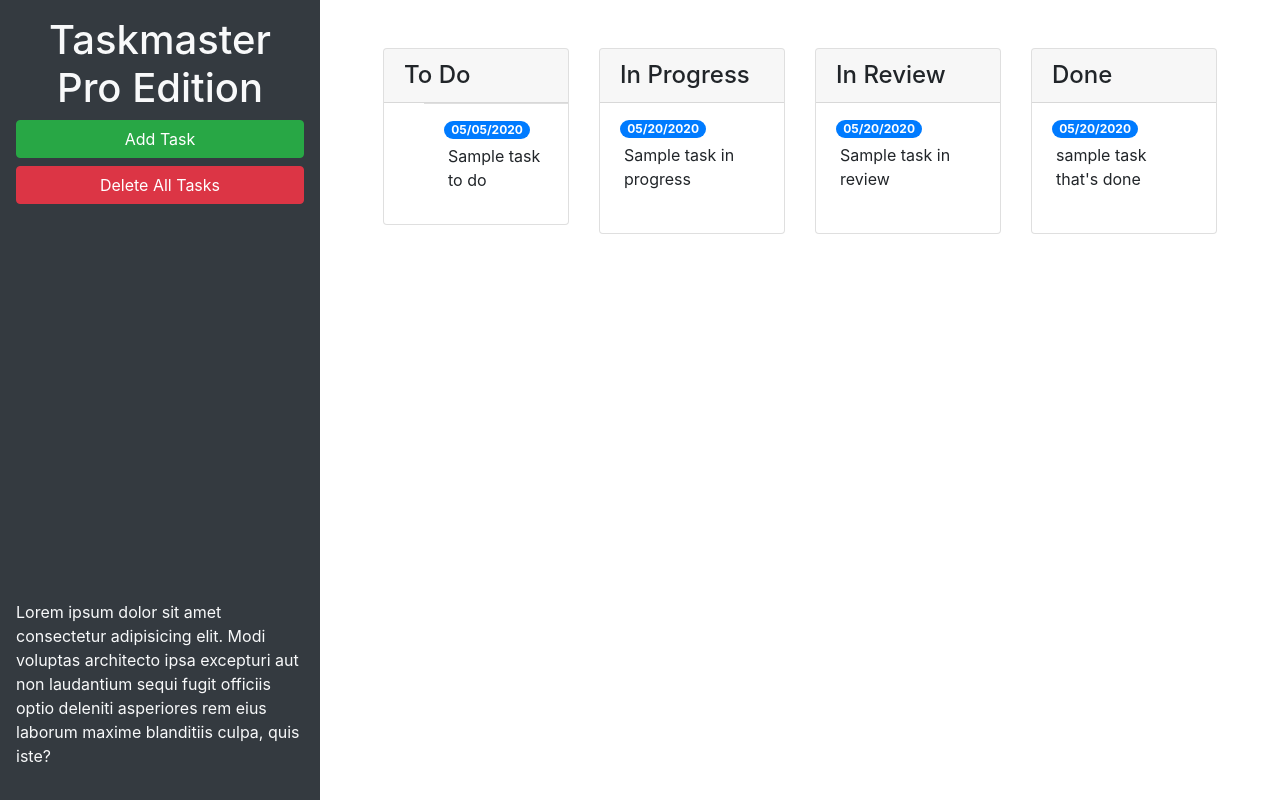
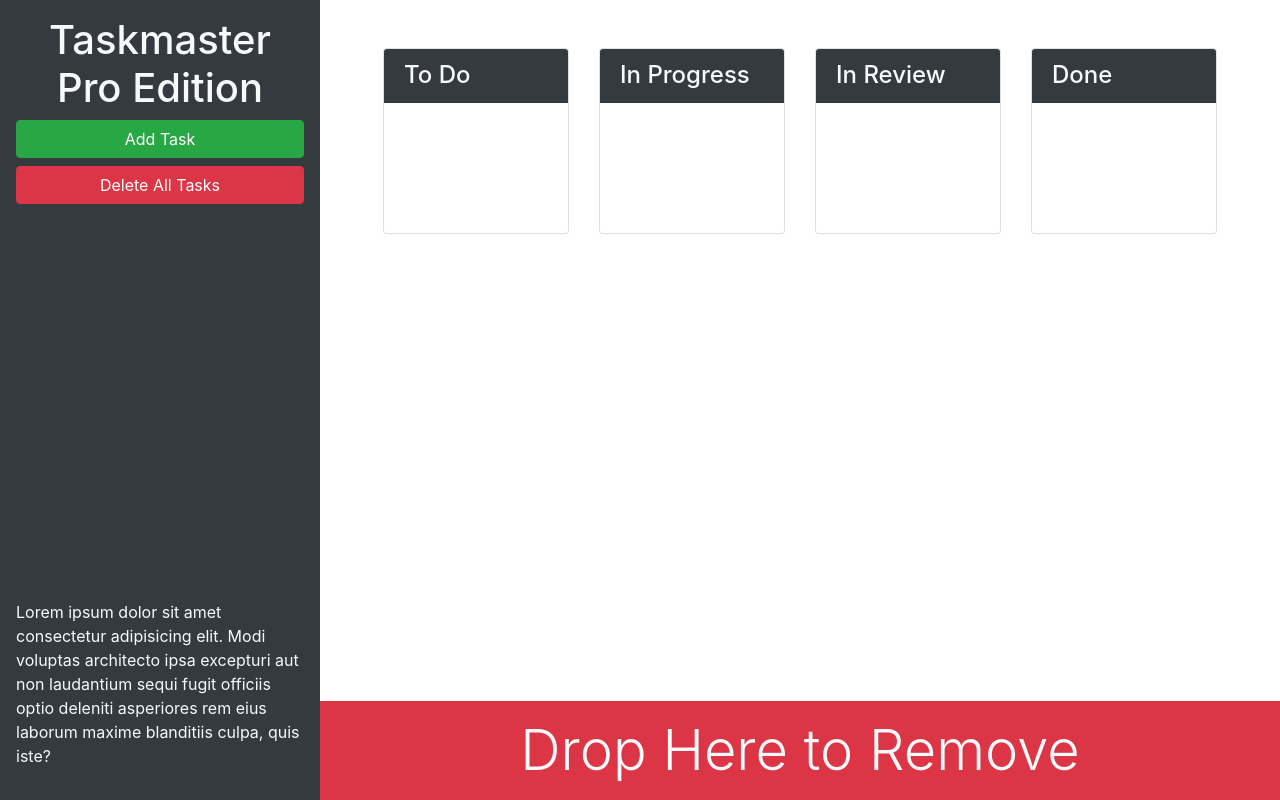
Before and after one commit to Kurdiamina3/taskmaster-pro, a plain HTML site: page index.html in a window 1280 px wide. Drawn offline with nearby package versions, Linux system fonts and the light colour scheme.

Commit message:
boot strap customizing

```diff
--- a/index.html
+++ b/index.html
@@ -13,27 +13,27 @@
 <body>
 
   <div class="row min-vh-100 no-gutters">
-    <header class="col-12 col-lg-3 bg-dark text-light d-flex flex-column p-4 p-lg-3">
+    <header class="col-12 col-lg-3 bg-dark text-light sticky-top d-flex flex-column p-4 p-lg-3">
       <h1 class="text-center">Taskmaster Pro Edition</h1>
       <button id="create-task" class="btn btn-block btn-success" data-toggle="modal" data-target="#task-form-modal">Add
         Task</button>
       <button id="remove-tasks" class="btn btn-block btn-danger">Delete All Tasks</button>
-      <p class="mt-auto">Lorem ipsum dolor sit amet consectetur adipisicing elit. Modi voluptas architecto ipsa
+      <p class="mt-auto d-none d-lg-block">Lorem ipsum dolor sit amet consectetur adipisicing elit. Modi voluptas architecto ipsa
         excepturi aut non
         laudantium sequi fugit officiis optio deleniti asperiores rem eius laborum maxime blanditiis culpa, quis iste?
       </p>
     </header>
-    <main class="col-12 col-lg-9">
+    <main class="col-12 col-lg-9 d-flex flex-column">
       <div class="m-5 row justify-content-around">
         <div class="col-12 col-md-6 col-xl-3 mb-3">
           <div class="card">
-            <h4 class="card-header">
+            <h4 class="card-header bg-dark text-light">
              To Do
             </h4>
-            <ul id="list-toDo" class="list-groug list-group-flush">
+            <ul id="list-toDo" class="list-group list-group-flush">
               <li class="list-group-item">
-                <span class="badge badge-primary badge-pill"> 05/05/2020</span>
-                <p class="m-1">Sample task to do</p>
+                <span class="badge badge-primary badge-pill"></span>
+                <p class="m-1"></p>
               </li>
             </ul>
           </div>
@@ -42,13 +42,13 @@
         <!--progress start-->
         <div class="col-12 col-md-6 col-xl-3 mb-3">
           <div class="card">
-            <h4 class="card-header">
+            <h4 class="card-header bg-dark text-light">
             In Progress
             </h4>
             <ul id="list-inProgress" class="list-group list-group-flush">
               <li class="list-group-item">
-                <span class="badge badge-primary badge-pill">05/20/2020</span>
-                <p class="m-1">Sample task in progress</p>
+                <span class="badge badge-primary badge-pill"></span>
+                <p class="m-1"></p>
               </li>
             </ul>
           </div>
@@ -57,13 +57,13 @@
         <!-- In Review start-->
         <div class="col-12 col-md-6 col-xl-3 mb-3">
           <div class="card">
-            <h4 class="card-header">
+            <h4 class="card-header bg-dark text-light">
             In Review
             </h4>
             <ul id="list-inReview" class="list-group list-group-flush">
             <li class="list-group-item">
-                <span class="badge badge-primary badge-pill">05/20/2020</span>
-                <p class ="m-1">Sample task in review</p>
+                <span class="badge badge-primary badge-pill"></span>
+                <p class ="m-1"></p>
               </li>
             </ul>
           </div>
@@ -72,18 +72,24 @@
         <!-- done start-->
         <div class="col-12 col-md-6 col-xl-3 mb-3">
           <div class="card">
-            <h4 class="card-header">
+            <h4 class="card-header bg-dark text-light">
             Done
             </h4>
             <ul id="list-done" class="list-group list-group-flush">
               <li class="list-group-item">
-                <span class="badge badge-primary badge-pill">05/20/2020</span>
-                <p class="m-1">sample task that's done</p>
+                <span class="badge badge-primary badge-pill"></span>
+                <p class="m-1"></p>
               </li>
             </ul>
           </div>
         </div>
         <!-- done end-->
+      </div>
+
+      <div class="mt-auto" id="trash">
+        <div class="w-100 bg-danger p-3 text-center text-light display-4">
+          Drop Here to Remove
+        </div>
       </div>
 
     </main>
```
